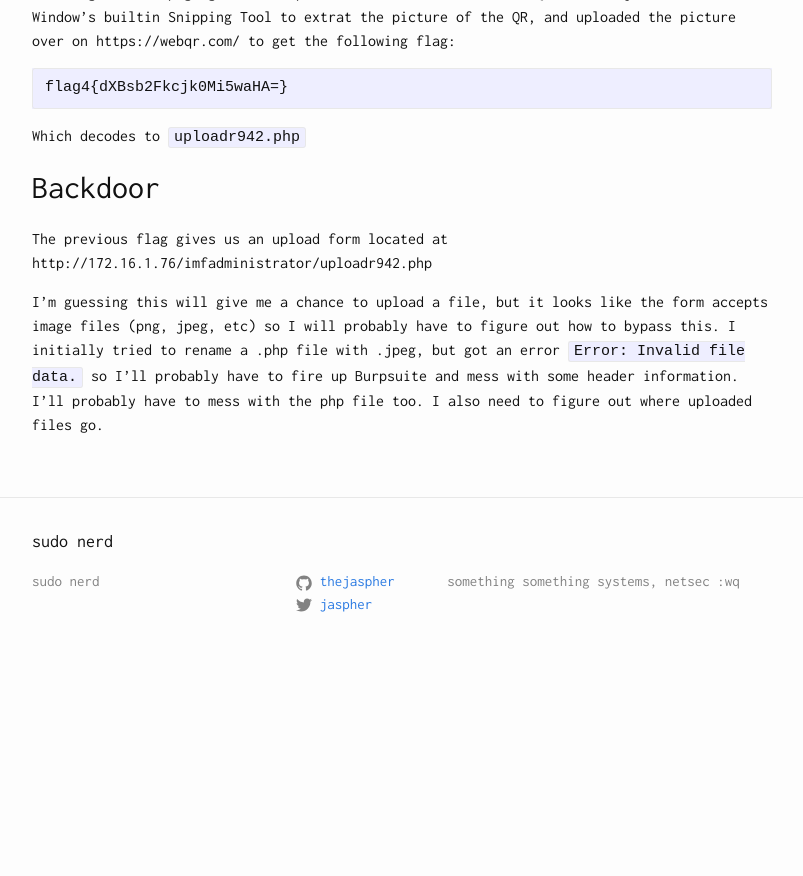
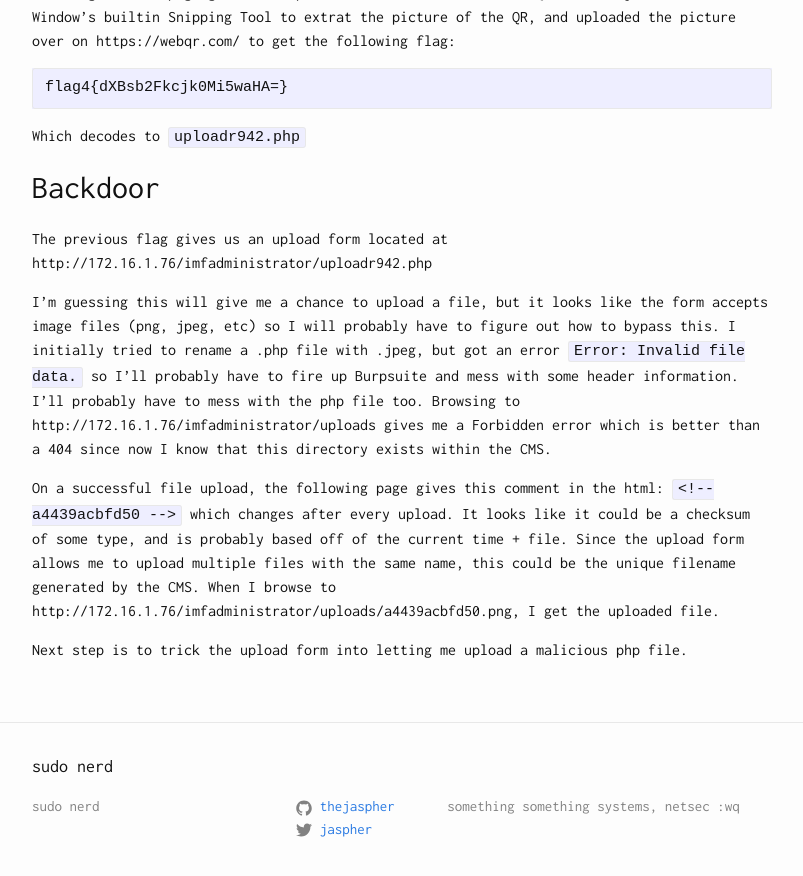
Before and after one commit to educationnull/thejaspher.github.io, a Jekyll site: the page built from _posts/2016-11-09-vulnhub-imf.md, in a window 1280 px wide and 900 px high, scrolled down 6801 px. Shown: the top 876 px of the window, without its empty margins (238-1041 px from the left). Built offline with Jekyll 4.4.1, drawn with Linux system fonts in a browser that asks for light colours; before the commit the page ends 7476 px from its top, so only the background shows below that.

Commit message:
Update 2016-11-09-vulnhub-imf.md

```diff
--- a/_posts/2016-11-09-vulnhub-imf.md
+++ b/_posts/2016-11-09-vulnhub-imf.md
@@ -303,4 +303,8 @@ Which decodes to `uploadr942.php`
 
 The previous flag gives us an upload form located at http://172.16.1.76/imfadministrator/uploadr942.php
 
-I'm guessing this will give me a chance to upload a file, but it looks like the form accepts image files (png, jpeg, etc) so I will probably have to figure out how to bypass this. I initially tried to rename a .php file with .jpeg, but got an error `Error: Invalid file data.` so I'll probably have to fire up Burpsuite and mess with some header information. I'll probably have to mess with the php file too. I also need to figure out where uploaded files go.
+I'm guessing this will give me a chance to upload a file, but it looks like the form accepts image files (png, jpeg, etc) so I will probably have to figure out how to bypass this. I initially tried to rename a .php file with .jpeg, but got an error `Error: Invalid file data.` so I'll probably have to fire up Burpsuite and mess with some header information. I'll probably have to mess with the php file too. Browsing to http://172.16.1.76/imfadministrator/uploads gives me a Forbidden error which is better than a 404 since now I know that this directory exists within the CMS.
+
+On a successful file upload, the following page gives this comment in the html: `<!-- a4439acbfd50 -->` which changes after every upload. It looks like it could be a checksum of some type, and is probably based off of the current time + file. Since the upload form allows me to upload multiple files with the same name, this could be the unique filename generated by the CMS. When I browse to http://172.16.1.76/imfadministrator/uploads/a4439acbfd50.png, I get the uploaded file.
+
+Next step is to trick the upload form into letting me upload a malicious php file.
```
